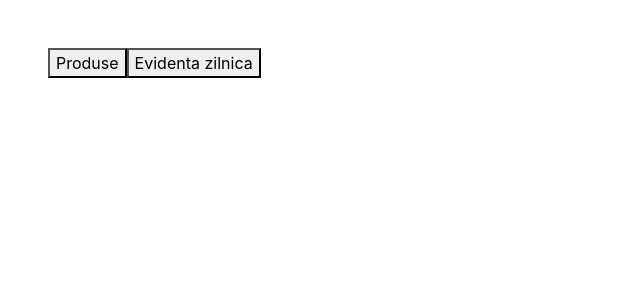
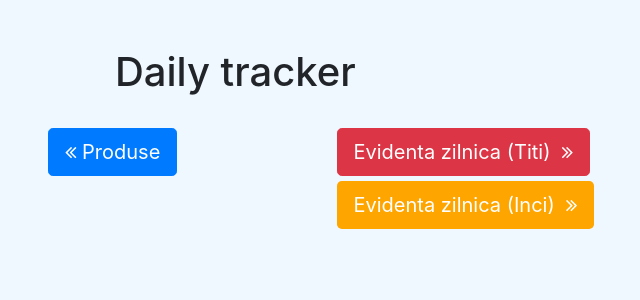
Before and after one commit to liviubrinza/calories_counter, a Flask app: page / in a window 1280 px wide. Shown: the top 300 px of the page, without its empty margins (0-640 px from the left). Run offline with Flask 2, Linux system fonts and the light colour scheme; some libraries are stand-ins or nearby versions.

Commit message:
Enhanced navigation

```diff
--- a/templates/base.html
+++ b/templates/base.html
@@ -9,7 +9,7 @@
     {{ bootstrap.load_js() }}
     <link rel="stylesheet" href="https://cdnjs.cloudflare.com/ajax/libs/font-awesome/4.7.0/css/font-awesome.min.css">
   </head>
-  <body>
+  <body style="background-color: aliceblue;">
     <div id="content">{% block content %}{% endblock %}</div>
   </body>
 </html>
--- a/templates/main.html
+++ b/templates/main.html
@@ -8,11 +8,31 @@
 
 {% block content %}
 <div class="p-5">
-  <div>
-    <button onclick="location.href = 'products'" id="myButton" class="float-left submit-button" >Produse</button>
+  <div class="row">
+    <div class="col-sm-4" style="text-align: center;">
+      <h1>Daily tracker</h1>
+    </div>
   </div>
-  <div>
-    <button onclick="location.href = 'daily'" id="myButton" class="float-left submit-button" >Evidenta zilnica</button>
+  <div class="row">
+    <div class="mb-4"></div>
+  </div>
+  <div class="row">
+    <div class="col-sm-3">
+      <button onclick="location.href = 'products'" id="myButton" class="btn btn-primary btn-floating btn-lg">
+        <i class="fa fa-angle-double-left" aria-hidden="true"></i>&nbsp;Produse</button>
+    </div>
+    <div class="col-sm-3">
+      <div class="row" style="padding-bottom: 5px;">
+        <button onclick="location.href = 'daily'" id="myButton" class="btn btn-danger btn-floating btn-lg" >
+          Evidenta zilnica (Titi)&nbsp;&nbsp;<i class="fa fa-angle-double-right" aria-hidden="true"></i>
+        </button>
+      </div>
+      <div class="row">
+        <button onclick="location.href = 'daily'" id="myButton" class="btn btn-floating btn-lg" style="background-color: orange; color: white;" >
+          Evidenta zilnica (Inci)&nbsp;&nbsp;<i class="fa fa-angle-double-right" aria-hidden="true"></i>
+        </button>
+      </div>
+    </div>
   </div>
 </div>
 {% endblock %}
```
Also changed, not shown: templates/daily.html (+12 -7 lines), templates/products.html (+15 -10 lines).
